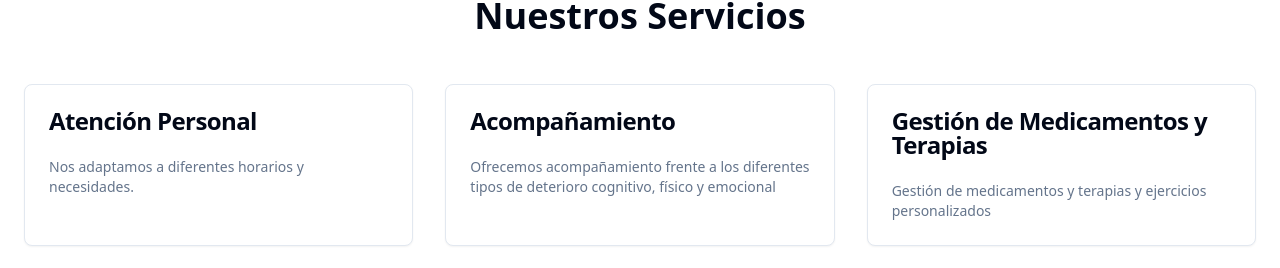
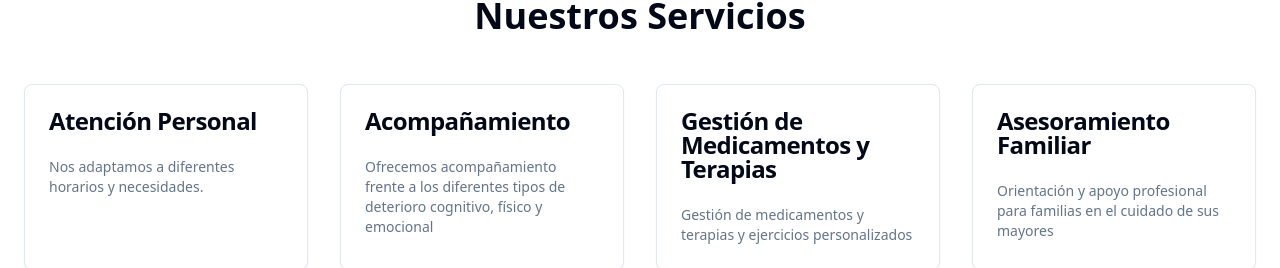
Before and after one commit to baculummayores/homecare-lovable-landing, a React (Vite) app: page / in a window 1280 px wide. Shown: the part 684-952 px from the top of the page. Built offline with nearby package versions, Linux system fonts and the light colour scheme.

Commit message:
Add family advisory section
Implement a new section for family advisory services in the application. This update will enhance the existing content and provide additional resources for families seeking support.
[skip gpt_engineer]

```diff
--- a/src/components/Services.tsx
+++ b/src/components/Services.tsx
@@ -14,6 +14,10 @@ export const Services = () => {
       title: "Gestión de Medicamentos y Terapias",
       description: "Gestión de medicamentos y terapias y ejercicios personalizados",
     },
+    {
+      title: "Asesoramiento Familiar",
+      description: "Orientación y apoyo profesional para familias en el cuidado de sus mayores",
+    },
   ];
 
   return (
@@ -22,7 +26,7 @@ export const Services = () => {
         <h2 className="text-3xl md:text-4xl font-bold text-center mb-12">
           Nuestros Servicios
         </h2>
-        <div className="grid grid-cols-1 md:grid-cols-3 gap-8">
+        <div className="grid grid-cols-1 md:grid-cols-2 lg:grid-cols-4 gap-8">
           {services.map((service, index) => (
             <Card key={index} className="hover:shadow-lg transition-shadow">
               <CardHeader>
```
